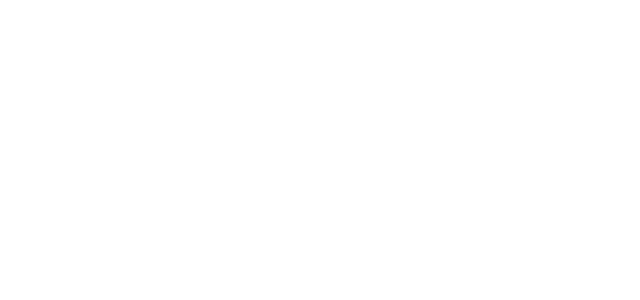
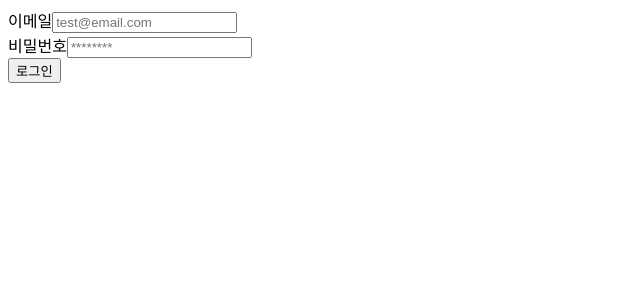
Before and after one commit to Vbeo147/novel-react_v2, a React (Create React App) app: page / in a window 1280 px wide. Shown: the top 300 px of the page, without its empty margins (0-640 px from the left). Built offline with nearby package versions, Linux system fonts and the light colour scheme; no server answers.

Commit message:
Create Auth [form]

```diff
--- a/package.json
+++ b/package.json
@@ -9,6 +9,7 @@
     "firebase": "^9.10.0",
     "react": "^18.2.0",
     "react-dom": "^18.2.0",
+    "react-hook-form": "^7.36.1",
     "react-router-dom": "^6.4.1",
     "react-scripts": "5.0.1",
     "web-vitals": "^2.1.4"
--- a/src/components/App.js
+++ b/src/components/App.js
@@ -1,6 +1,28 @@
-import { useState } from "react";
+import { useEffect, useState } from "react";
+import { authService } from "../firebase";
+import AppRouter from "./Router";
 
 export default function App() {
-  const [isLoggedIn, SetLoggedIn] = useState(false);
-  return <div></div>;
+  const [init, setInit] = useState(false);
+  const [userObj, setUserObj] = useState(null);
+  useEffect(() => {
+    authService.onAuthStateChanged((user) => {
+      if (user) {
+        setUserObj(user);
+        console.log(user);
+      } else {
+        setUserObj(null);
+      }
+      setInit(true);
+    });
+  });
+  return (
+    <div>
+      {init ? (
+        <AppRouter isLoggedIn={Boolean(userObj)} userObj={userObj} />
+      ) : (
+        "Initializing..."
+      )}
+    </div>
+  );
 }
--- a/src/components/Router.jsx
+++ b/src/components/Router.jsx
@@ -2,7 +2,7 @@
 import Home from "../routes/Home";
 import Auth from "../routes/Auth";
 
-export default function AppRouter({ isLoggedIn }) {
+export default function AppRouter({ isLoggedIn, userObj }) {
   return (
     <BrowserRouter>
       <Routes>
--- a/src/firebase.js
+++ b/src/firebase.js
@@ -1,4 +1,7 @@
 import firebase from "firebase/compat/app";
+import "firebase/compat/auth";
+import "firebase/compat/firestore";
+import "firebase/compat/storage";
 
 const firebaseConfig = {
   apiKey: process.env.REACT_APP_API_KEY,
@@ -11,3 +14,9 @@
 };
 
 firebase.initializeApp(firebaseConfig);
+
+export const authService = firebase.auth();
+
+export const dbService = firebase.firestore();
+
+export const storageService = firebase.storage();
--- a/src/routes/Auth.jsx
+++ b/src/routes/Auth.jsx
@@ -1,3 +1,54 @@
+import { useForm } from "react-hook-form";
+
 export default function Auth() {
-  return <div>Auth</div>;
+  const {
+    register,
+    handleSubmit,
+    formState: { isSubmitting, errors },
+  } = useForm();
+  return (
+    <div>
+      <form onSubmit={handleSubmit((data) => console.log(data.email))}>
+        <div>
+          <label htmlFor="email">이메일</label>
+          <input
+            id="email"
+            type="email"
+            name="email"
+            placeholder="test@email.com"
+            {...register("email", {
+              required: "이메일은 필수 입력란입니다.",
+              pattern: {
+                value: /\S+@\S+\.\S+/,
+                message: "이메일 형식에 맞지 않습니다.",
+              },
+            })}
+            required
+          />
+          {errors.email && <span>{errors.email.message}</span>}
+        </div>
+        <div>
+          <label htmlFor="password">비밀번호</label>
+          <input
+            id="password"
+            type="password"
+            name="password"
+            placeholder="********"
+            {...register("password", {
+              required: "비밀번호는 필수 입력란입니다.",
+              minLength: {
+                value: 8,
+                message: "비밀번호 8자리 이상 입력해주세요.",
+              },
+            })}
+            required
+          />
+          {errors.password && <span>{errors.password.message}</span>}
+        </div>
+        <button type="submit" disabled={isSubmitting}>
+          로그인
+        </button>
+      </form>
+    </div>
+  );
 }
```
Also changed, not shown: 1 other file (tests, documents, lock files or other folders).
